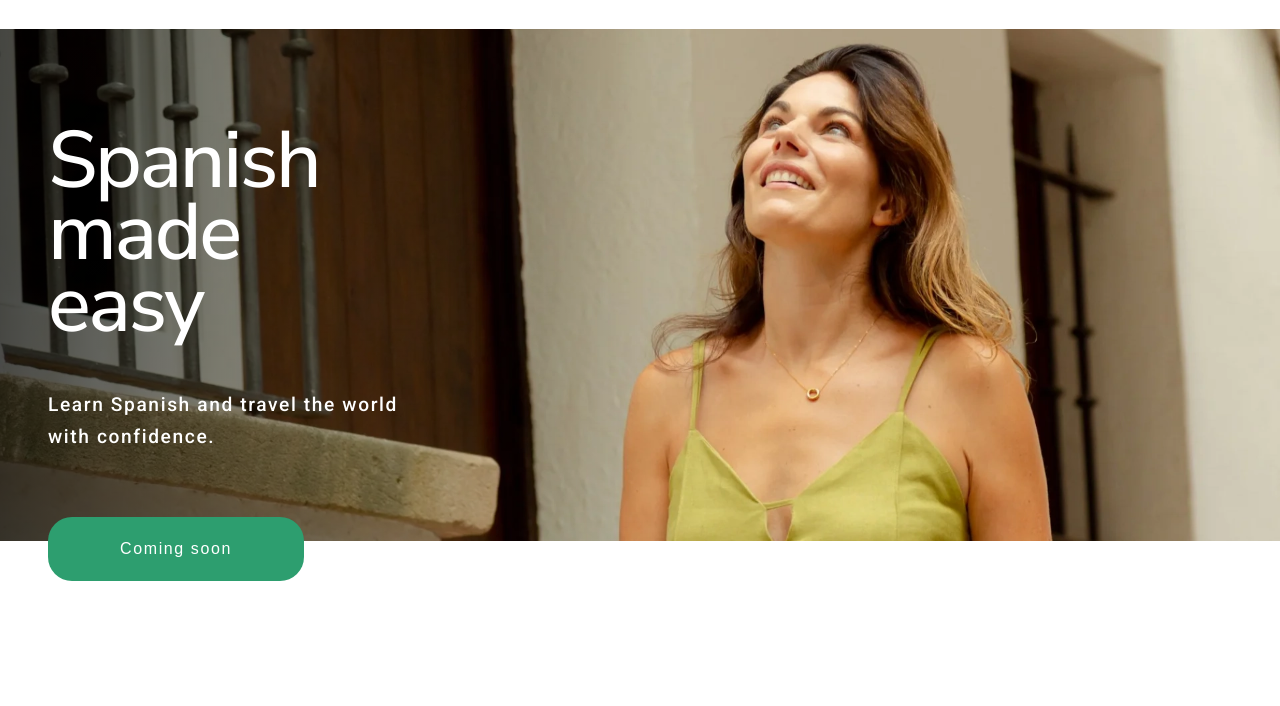
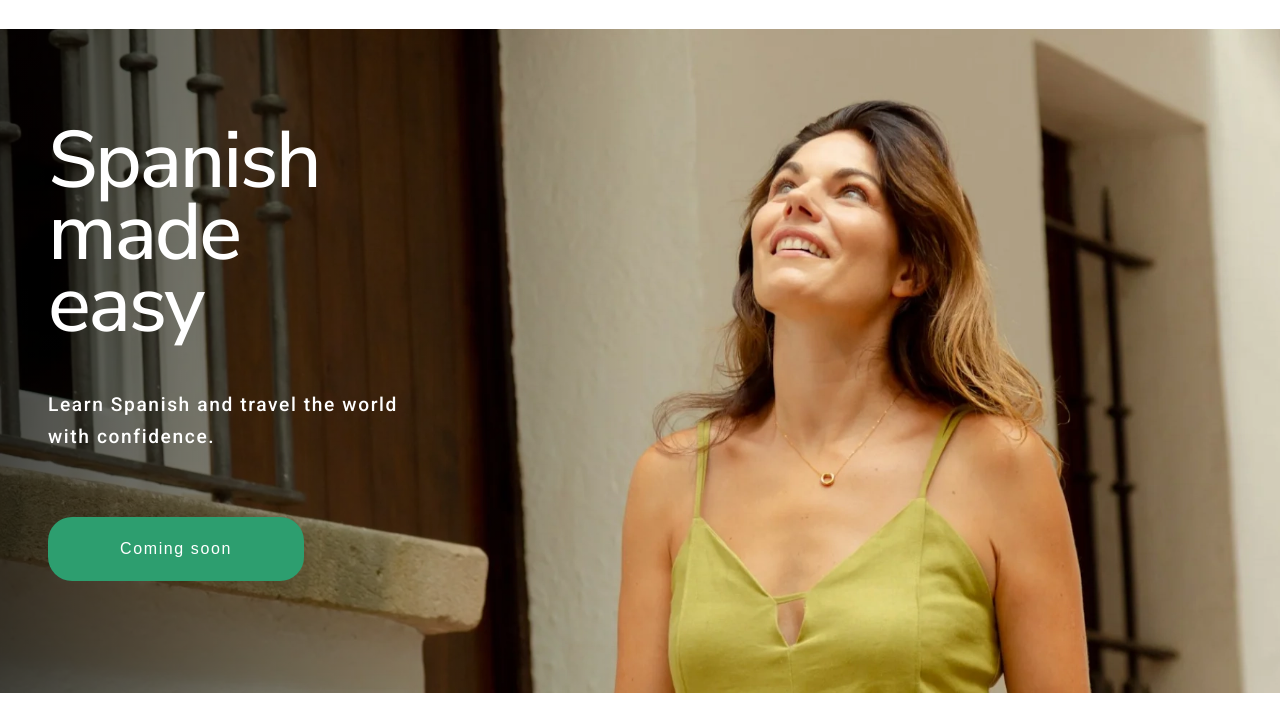
Before and after one commit to lineworkdigital/fluentwise, a plain HTML site: page index.html in a window 1280 px wide. Shown: the part 67-773 px from the top of the page. Drawn offline with nearby package versions, Linux system fonts and the light colour scheme.

Commit message:
Updated website

```diff
--- a/css/04_hero.css
+++ b/css/04_hero.css
@@ -3,6 +3,7 @@
     flex-direction: column;
     /* padding-left: var(--size-8);
     padding-right: var(--size-8); */
+    height: 664px;
  }
 
 
@@ -33,7 +34,7 @@
 .hero_img {
     position: absolute;
     width: 100%;
-    height: var(--size-15);
+    height: 664px;
     object-fit: cover;
     align-self: self-end;
     align-items: self-end;
@@ -44,7 +45,7 @@
 .hero_img_gradient_filter {
     position: absolute;
     width: 50%;
-    height: var(--size-15);
+    height: 664px;
     background: linear-gradient(to right, rgb(0, 0, 0, 0.7), rgba(0, 0, 0, 0));
 }
 
```
